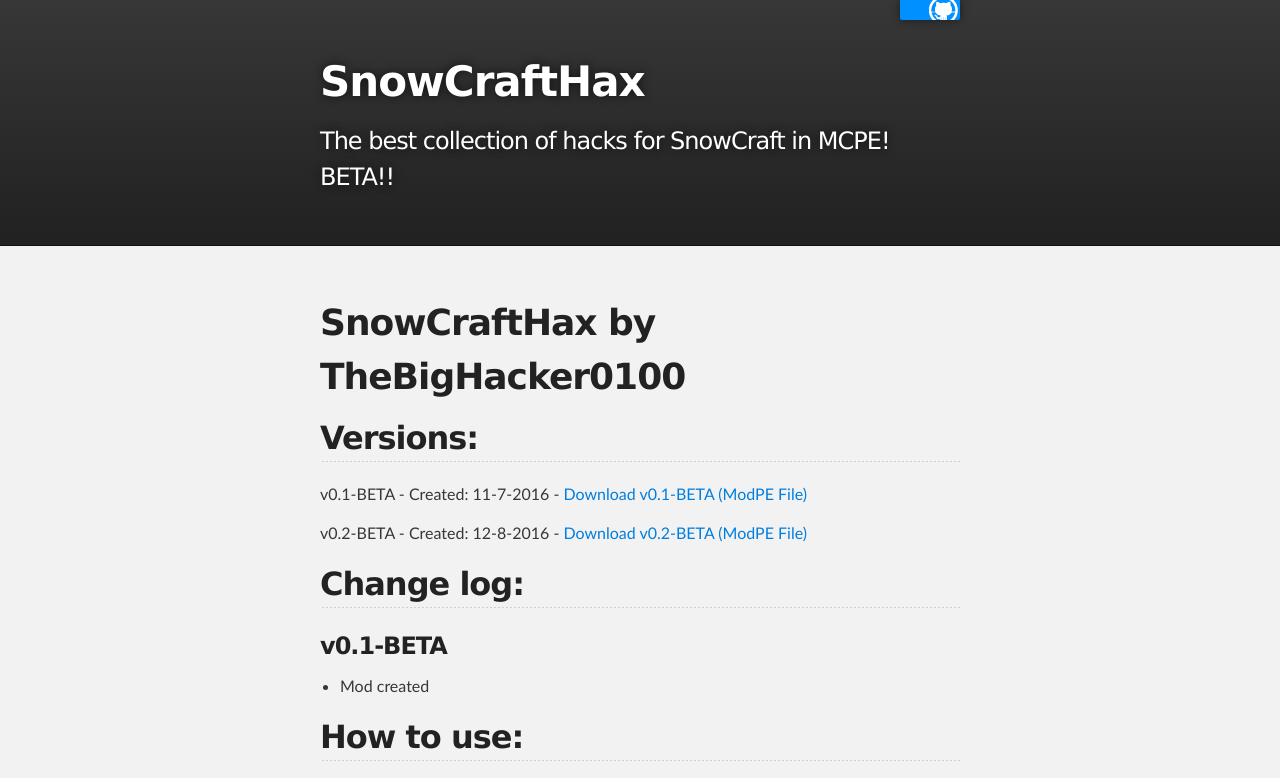
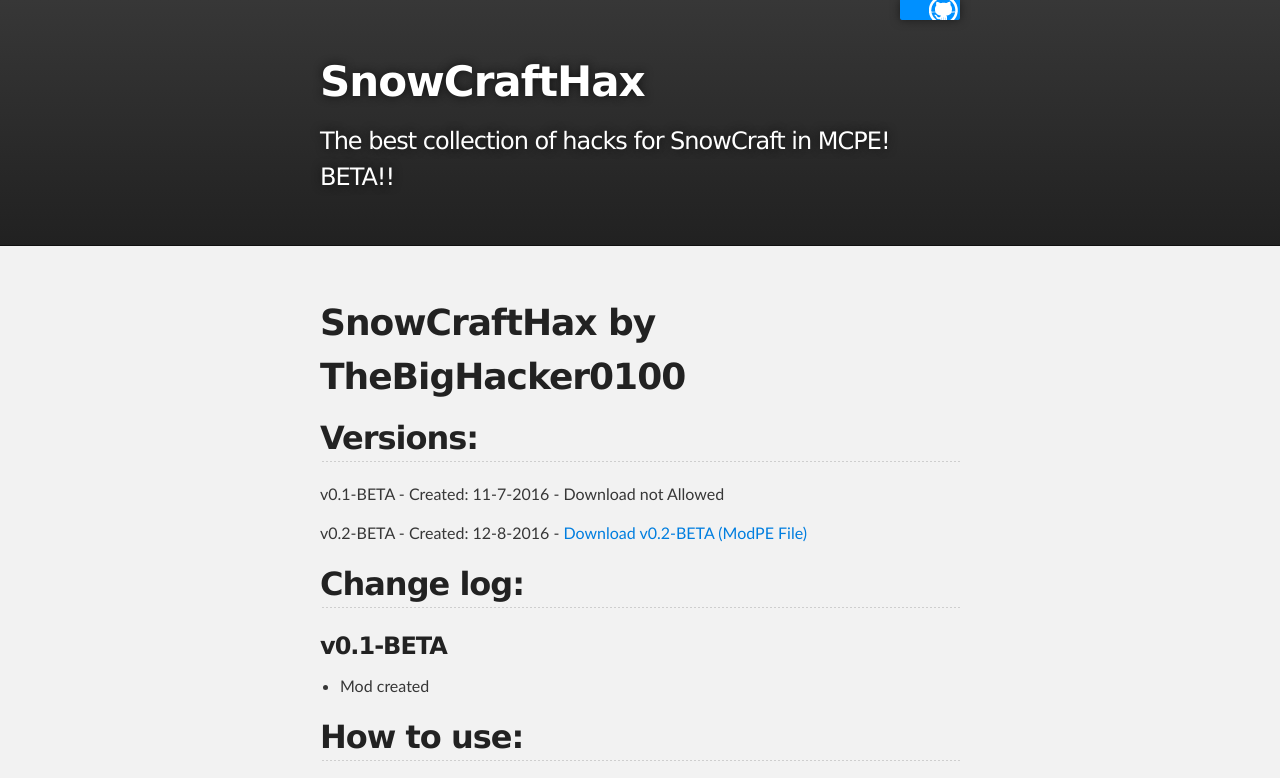
Before and after one commit to TheBigHacker0100/SnowCraftHax, a plain HTML site: page index.html in a window 1280 px wide. Shown: the top 778 px of the page. Drawn offline with Linux system fonts and the light colour scheme.

Commit message:
Update index.html

```diff
--- a/index.html
+++ b/index.html
@@ -37,7 +37,7 @@
 <h2>
 <a id="versions" class="anchor" href="#versions" aria-hidden="true"><span aria-hidden="true" class="octicon octicon-link"></span></a>Versions:</h2>
 
-<p>v0.1-BETA - Created: 11-7-2016 - <a href="https://github.com/TheBigHacker0100/SnowCraftHax/releases/download/v0.1-BETA/SnowCraftHax_v0.1-BETA_by_TheBigHacker0100.js">Download v0.1-BETA (ModPE File)</a></p>
+<p>v0.1-BETA - Created: 11-7-2016 - Download not Allowed<a href="https://github.com/TheBigHacker0100/SnowCraftHax/releases/download/v0.1-BETA/SnowCraftHax_v0.1-BETA_by_TheBigHacker0100.js"></a></p>
 
 <p>v0.2-BETA - Created: 12-8-2016 - <a href="https://github.com/TheBigHacker0100/SnowCraftHax/releases/download/v0.1-BETA/SnowCraftHax_v0.1-BETA_by_TheBigHacker0100.js">Download v0.2-BETA (ModPE File)</a></p>
 
```
